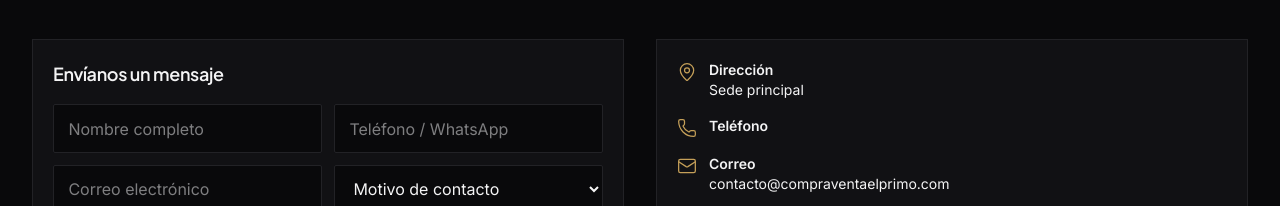
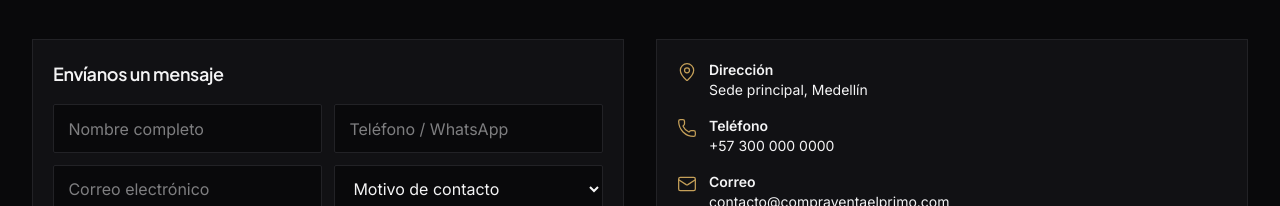
Before and after one commit to DLeonardoG/Compraventa-el-primo, a Next.js app: page /contacto in a window 1280 px wide. Shown: the part 370-576 px from the top of the page. Built offline with nearby package versions, Linux system fonts and the light colour scheme.

Commit message:
feat: show the city and whatsapp number on the contact page
Co-authored-by: Cursor <cursoragent@cursor.com>

```diff
--- a/src/app/contacto/page.tsx
+++ b/src/app/contacto/page.tsx
@@ -64,14 +64,14 @@ export default function ContactoPage() {
               <MapPin className="mt-0.5 h-5 w-5 shrink-0 text-accent" strokeWidth={1.5} />
               <span>
                 <span className="block font-semibold text-foreground">Dirección</span>
-                {siteConfig.address}
+                {siteConfig.address}, {siteConfig.city}
               </span>
             </p>
             <p className="flex items-start gap-3">
               <Phone className="mt-0.5 h-5 w-5 shrink-0 text-accent" strokeWidth={1.5} />
               <span>
                 <span className="block font-semibold text-foreground">Teléfono</span>
-                {siteConfig.phone}
+                {siteConfig.whatsappDisplay}
               </span>
             </p>
             <p className="flex items-start gap-3">
@@ -86,7 +86,7 @@ export default function ContactoPage() {
             </p>
             <a
               href={buildWhatsAppUrl(
-                `Hola ${siteConfig.companyName}, deseo ${siteConfig.whatsappSalesLabel.toLowerCase()}.`,
+                `Hola ${siteConfig.companyName}, deseo ${siteConfig.whatsappSalesLabel}.`,
               )}
               target="_blank"
               rel="noopener noreferrer"
```
